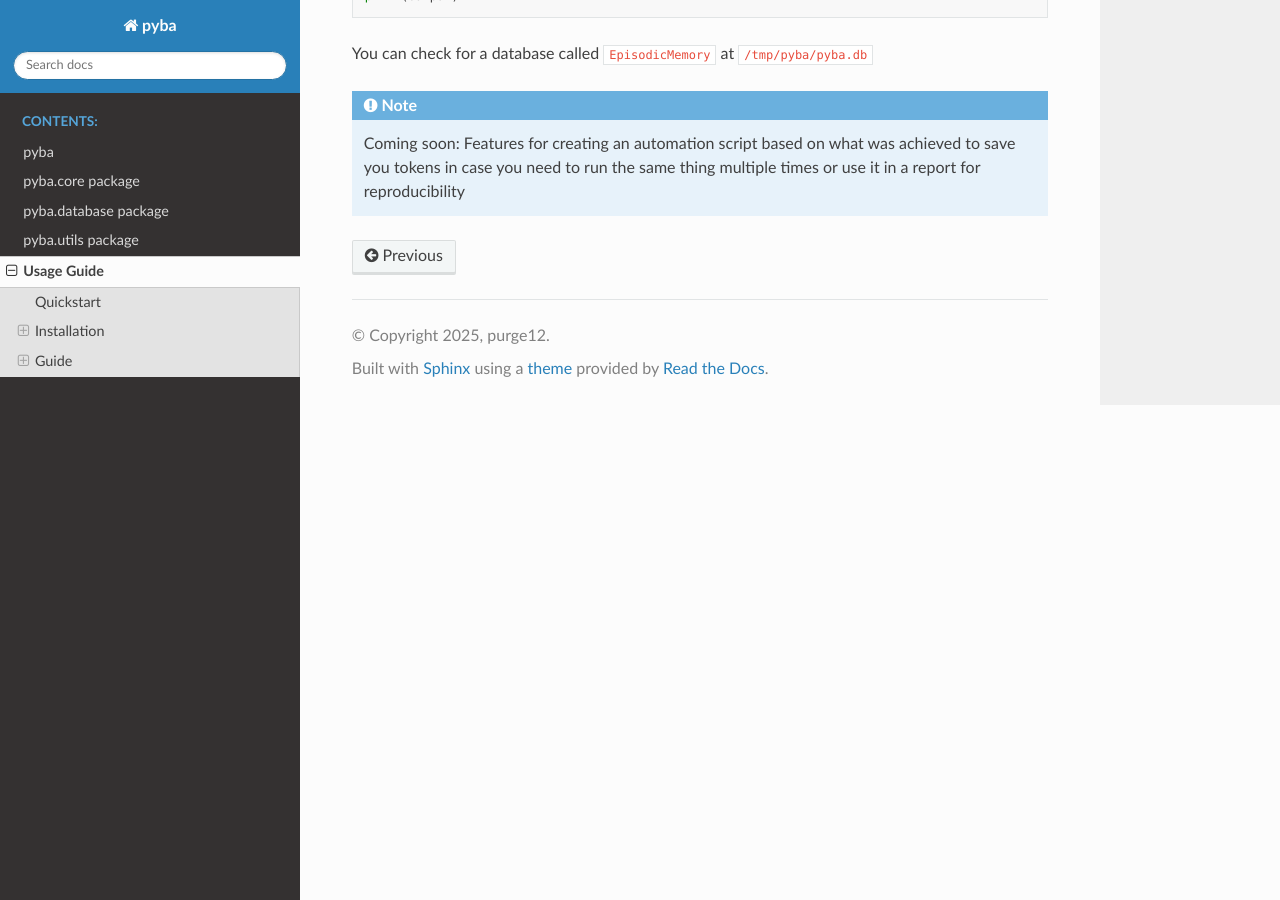
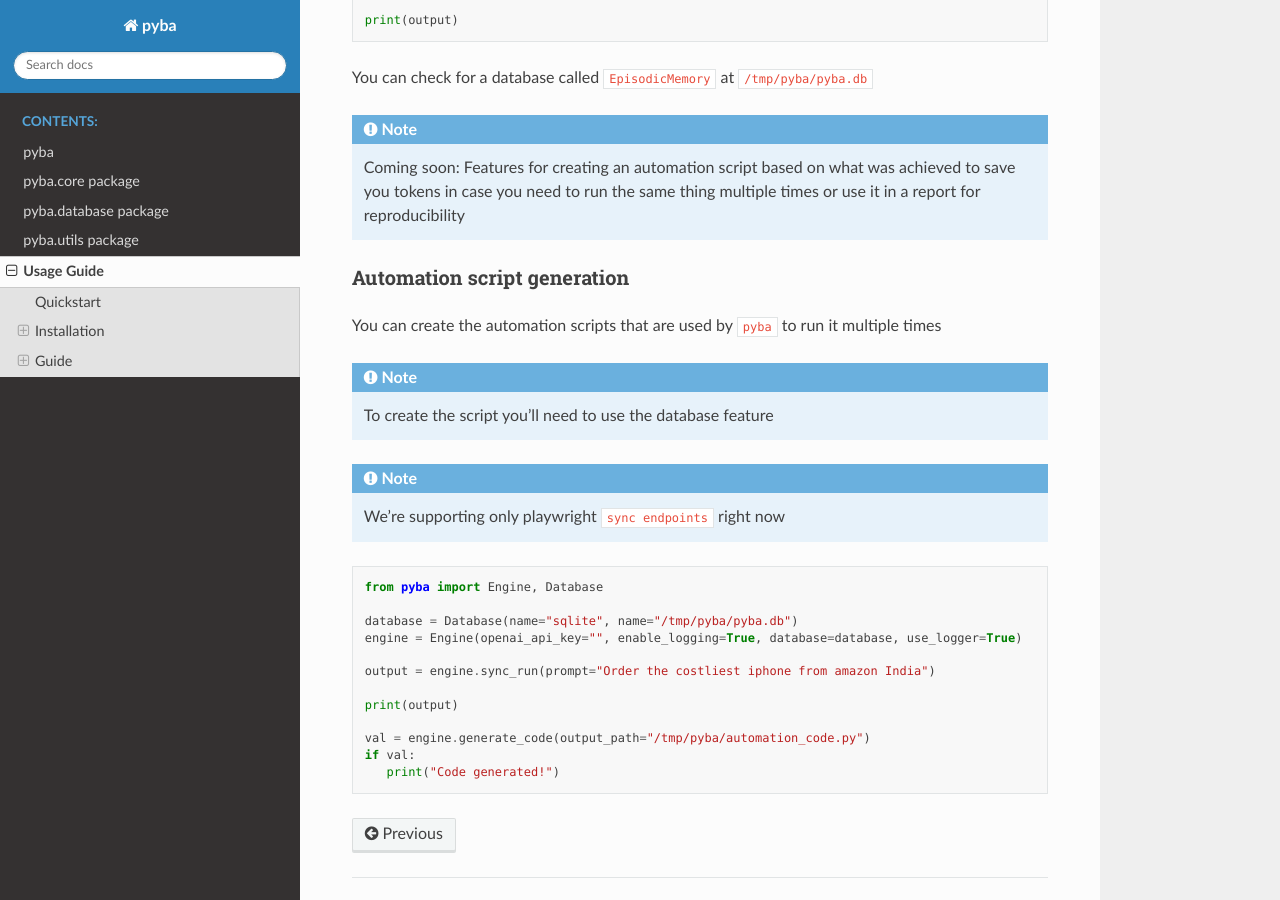
Before and after one commit to FauvidoTechnologies/PyBrowserAutomation, a Sphinx documentation site: the page built from docs/usage.rst, in a window 1280 px wide and 900 px high, scrolled down 4042 px. Built offline with Sphinx 7.4.7 and the Read the Docs theme 3.1.0, drawn with Linux system fonts in a browser that asks for light colours; some of the changed text lies outside the part shown.

```diff
--- a/docs/usage.rst
+++ b/docs/usage.rst
@@ -230,3 +230,31 @@ You can check for a database called ``EpisodicMemory`` at ``/tmp/pyba/pyba.db``
 
 .. note::
    Coming soon: Features for creating an automation script based on what was achieved to save you tokens in case you need to run the same thing multiple times or use it in a report for reproducibility
+
+.. _code-generation:
+
+Automation script generation
+^^^^^^^^^^^^^^^^^^^^^^^^^^^^
+
+You can create the automation scripts that are used by ``pyba`` to run it multiple times
+
+.. note::
+   To create the script you'll need to use the database feature
+
+.. note::
+   We're supporting only playwright ``sync endpoints`` right now
+
+.. code-block:: python
+
+   from pyba import Engine, Database
+
+   database = Database(name="sqlite", name="/tmp/pyba/pyba.db")
+   engine = Engine(openai_api_key="", enable_logging=True, database=database, use_logger=True)
+
+   output = engine.sync_run(prompt="Order the costliest iphone from amazon India")
+
+   print(output)
+
+   val = engine.generate_code(output_path="/tmp/pyba/automation_code.py")
+   if val:
+      print("Code generated!")
--- a/pyproject.toml
+++ b/pyproject.toml
@@ -1,6 +1,6 @@
 [tool.poetry]
 name = "py-browser-automation"
-version = "0.2.0"
+version = "0.2.1"
 description = "Automate online browsing using python and AI"
 authors = ["pUrGe12 <achintya.jai@owasp.org>"]
 keywords = [
--- a/setup.py
+++ b/setup.py
@@ -2,7 +2,7 @@ from setuptools import setup, find_packages
 
 setup(
     name="py-browser-automation",
-    version="0.2.0",
+    version="0.2.1",
     author="pUrGe12",
     author_email="achintya.jai@owasp.org",
     url="https://github.com/FauvidoTechnologies/PyBrowserAutomation",
```
